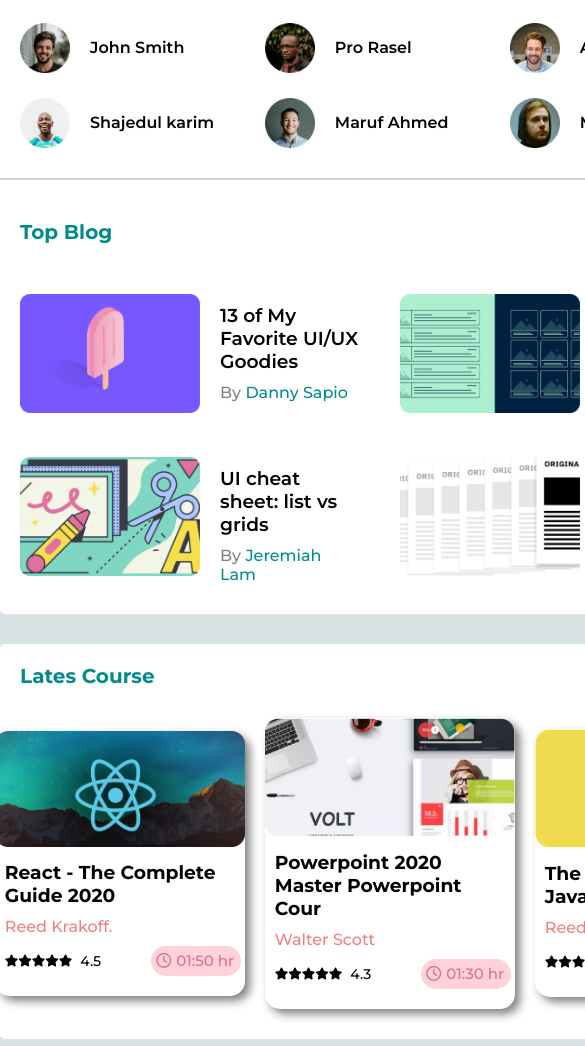
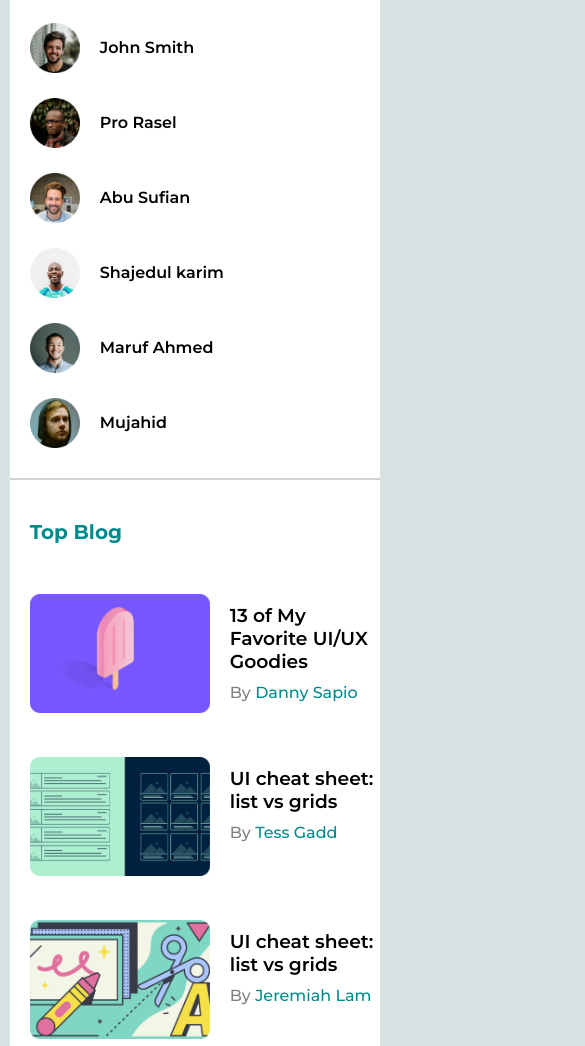
Before and after one commit to saifulislam1431/simple-leader-board, a plain HTML site: page index.html in a window 390 px wide. Shown: the part 186-1232 px from the top of the page, 585 px wide, since content can reach past the window. Drawn offline with Linux system fonts and the light colour scheme.

Commit message:
Responsive update

```diff
--- a/style.css
+++ b/style.css
@@ -216,3 +216,33 @@
 .due{
     margin-left: 5px;
 }
+
+
+/* Media Queries */
+
+@media only screen and (max-width: 668px) {
+
+    .players{
+        grid-template-columns: repeat(1, 1fr);
+    }
+
+    .blogs{
+        grid-template-columns: repeat(1, 370px);
+    }
+
+    .courses{
+        grid-template-columns: repeat(1, 1fr);
+
+    }
+    .course{
+        margin-bottom: 40px;
+    }
+
+    .lates-course{
+        width: 90vw;
+    }
+    .top-players{
+        width: 95vw;
+    }
+
+}
```
